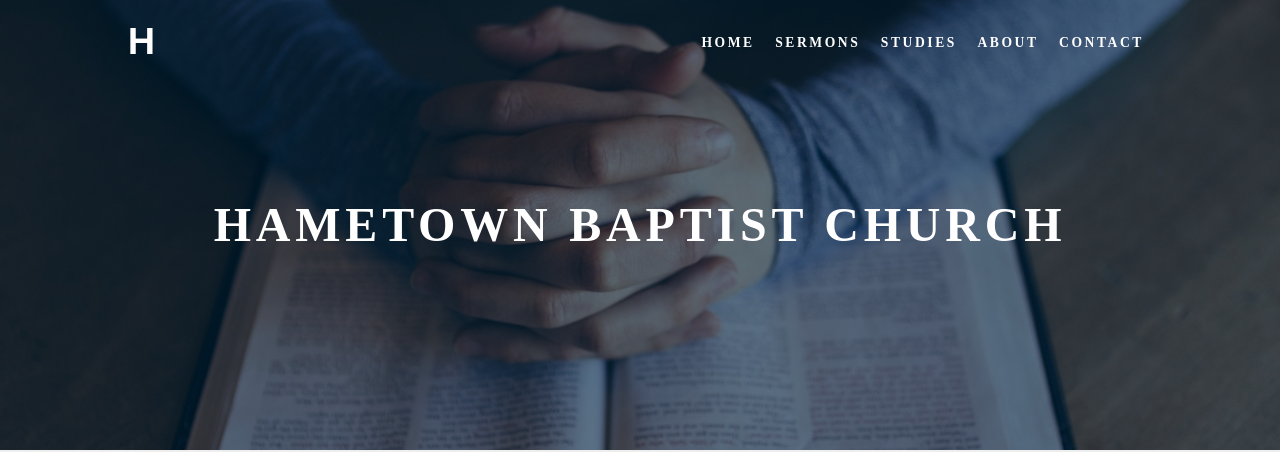
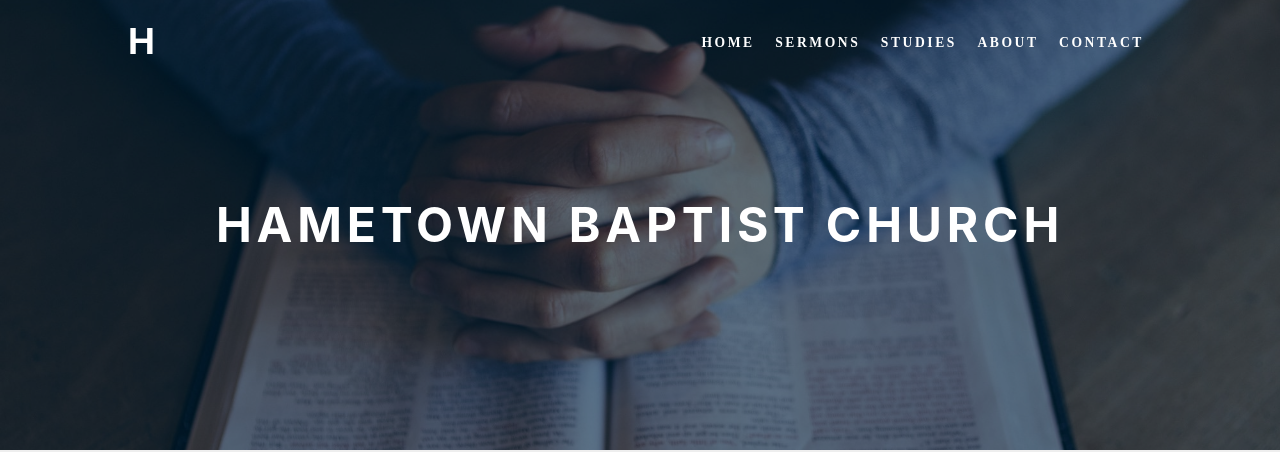
Before and after one commit to hametown/hametown.github.io, a Jekyll site: the page built from hbc1/index.html, in a window 1280 px wide. Shown: the top 452 px of the page. Built offline with Jekyll 4.4.1, drawn with Linux system fonts in a browser that asks for light colours; nearby versions of some CDN libraries.

Commit message:
Update head.html

```diff
--- a/_includes/head.html
+++ b/_includes/head.html
@@ -22,7 +22,7 @@
 	}
 
 	.Head .Overlay h1 {
-		font-family: 'Avenir Next';
+		font-family: 'Avenir Next',-apple-system,BlinkMacSystemFont,avenir next,avenir,helvetica,helvetica neue,ubuntu,roboto,noto,segoe ui,arial,sans-serif;
 		color: white;
 	}
 	.list li a {
```
